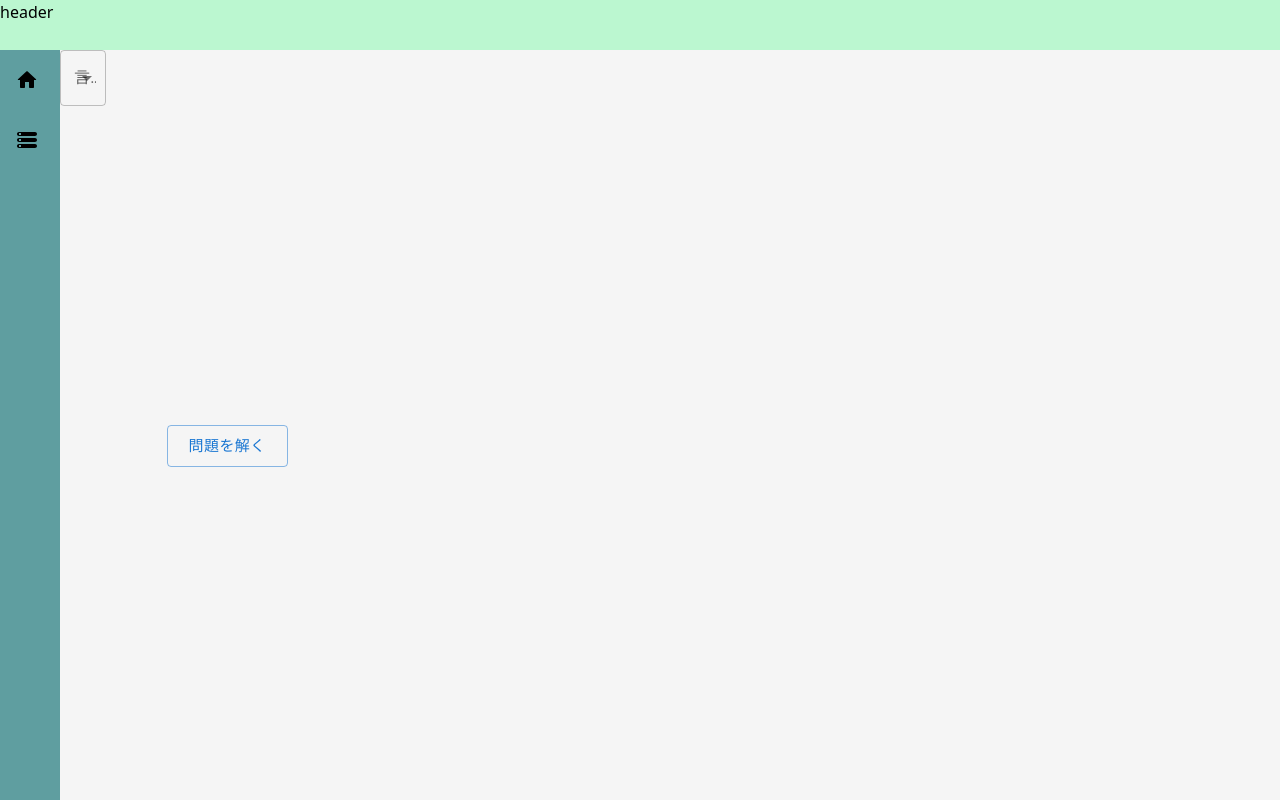
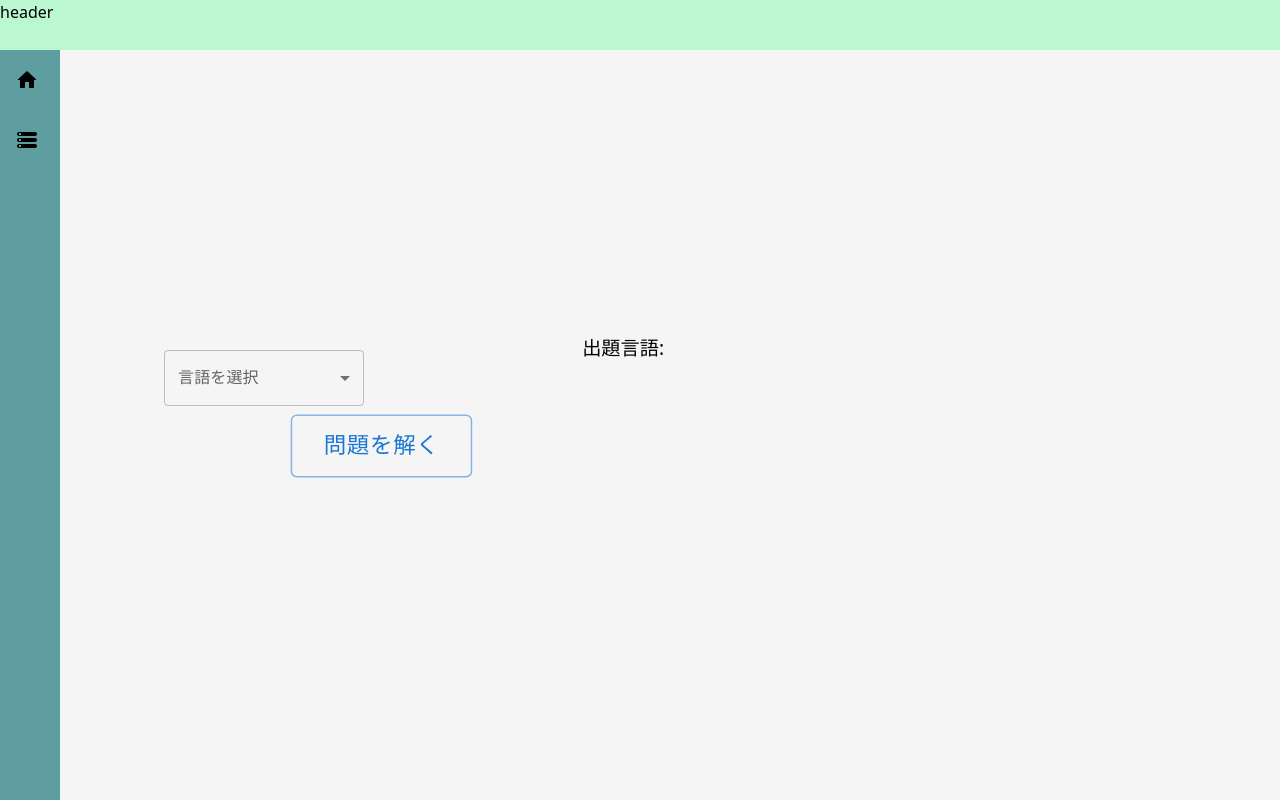
Before and after one commit to WantanXD/ai_teaching_prgm_client, a Next.js app: page / in a window 1280 px wide. Built offline with nearby package versions, Linux system fonts and the light colour scheme.

Commit message:
メイン画面のCSSとUIを弄った

```diff
--- a/src/pages/InteractiveQandA/index.tsx
+++ b/src/pages/InteractiveQandA/index.tsx
@@ -17,7 +17,7 @@ const InteractiveQandA = () => {
   const [questionCount, setQuestionCount] = useState<number>(0);
   const [isFillTextArea, setIsFillTextArea] = useState<boolean>(false);
   const answerRef = useRef<HTMLTextAreaElement | null>(null);
-  const programmingLang = localStorage.getItem("pl");
+  const [programmingLang, setProgrammingLang] = useState<string>('javascript');
 
   const initStatus = () => {
     setIsSendAnswer(false);
@@ -64,6 +64,14 @@ const InteractiveQandA = () => {
   }
 
   useEffect(() => {
+    if (localStorage.getItem('pl') === null) {
+      setProgrammingLang('javascript');
+    }else {
+      const storedLang = localStorage.getItem('pl');
+      setProgrammingLang(storedLang !== null ? storedLang : programmingLang);
+    }
+    console.log(programmingLang);
+
     generateQuestion();
   }, [questionCount]);
 
--- a/src/pages/index.tsx
+++ b/src/pages/index.tsx
@@ -42,8 +42,11 @@ export default function Home() {
       <div className="MainContainer h-full flex">
         <Sidebar/>
         <div className="MyBody">
-          <div className="selectLanguage">
-            <FormControl fullWidth>
+          <div className="SelectLanguageText">
+            出題言語:
+          </div>
+          <div>
+            <FormControl className="SelectLanguage">
               <InputLabel id="laguage-select-label">言語を選択</InputLabel>
               <Select
                 labelId="language-select-label"
--- a/src/styles/StartButton.css
+++ b/src/styles/StartButton.css
@@ -3,4 +3,19 @@
     top: 50%;
     left: 50%;
     padding: 10px 20px;
+    scale:1.5;
 }
+
+.SelectLanguage {
+    position: absolute;
+    top:40%;
+    left:52%;
+    width: 200px;
+}
+
+.SelectLanguageText {
+    position: absolute;
+    top:42%;
+    left:46%;
+    SCALE:1.2;
+}
```
